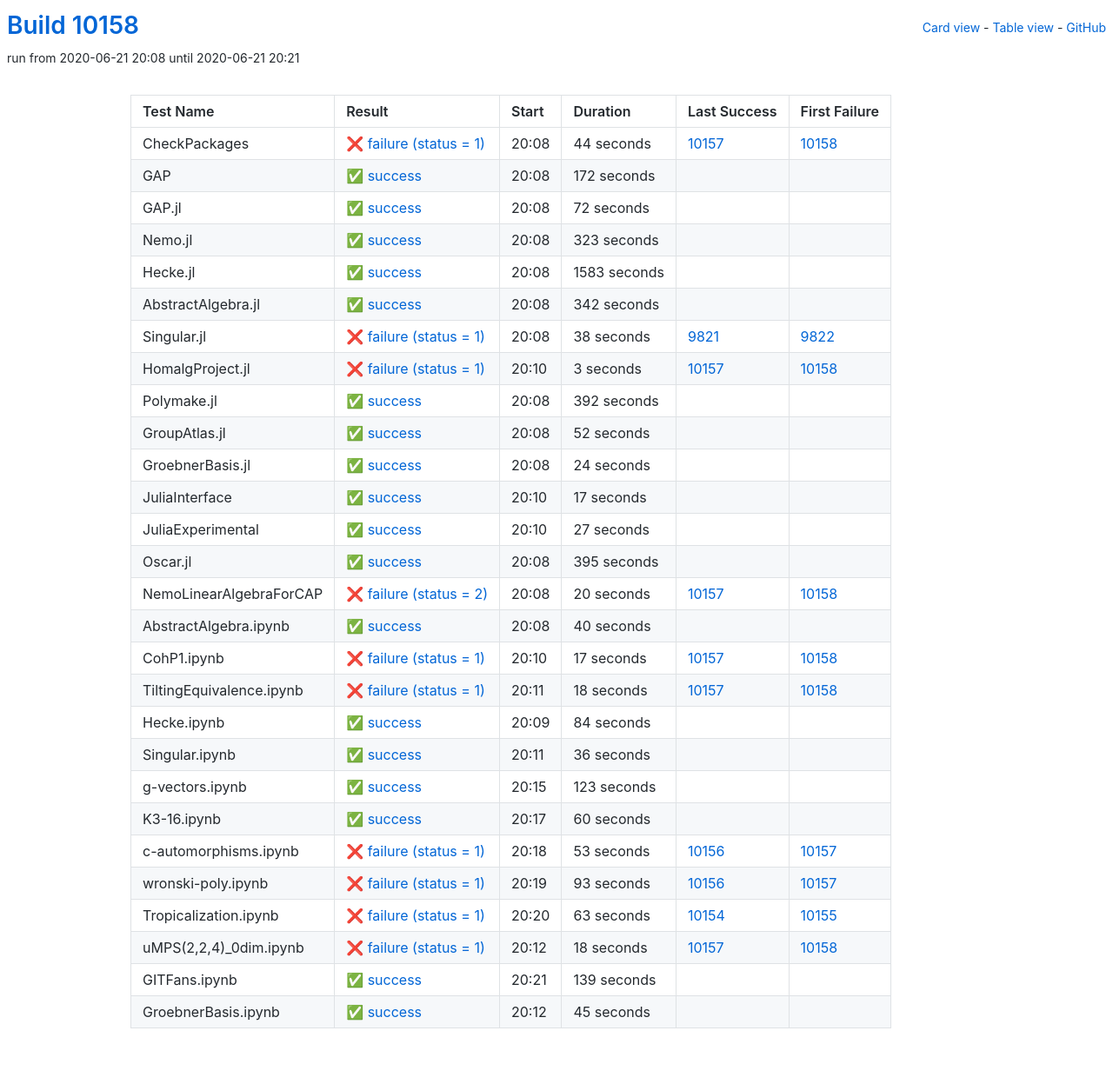
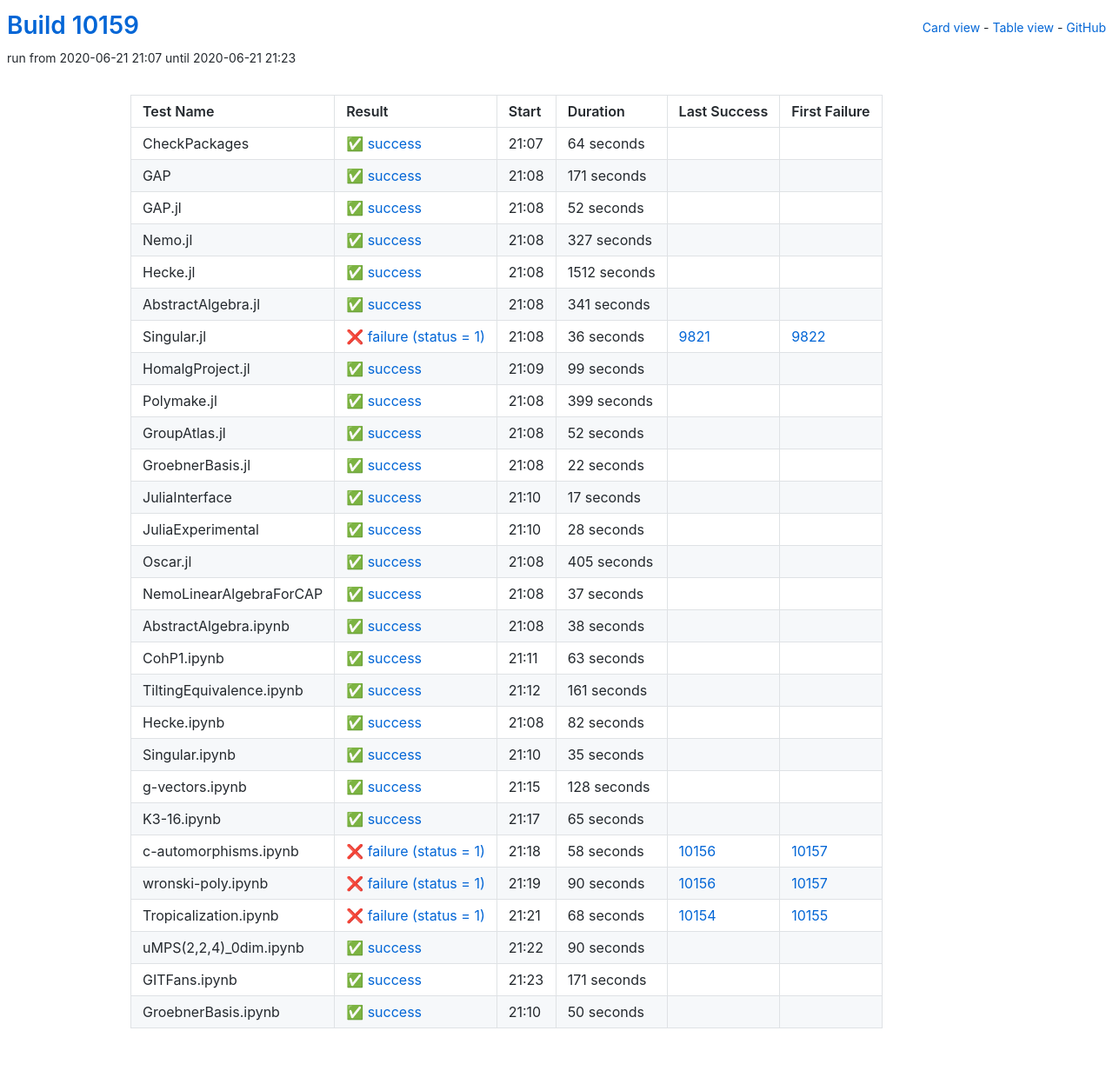
Before and after one commit to oscar-system/oscar-ci-status, a Jekyll site: the page built from table.html, in a window 1280 px wide. Shown: the whole page at 87% size. Built offline with Jekyll 4.4.1, drawn with Linux system fonts in a browser that asks for light colours.

Commit message:
Build #10159

```diff
--- a/_data/ci.yml
+++ b/_data/ci.yml
@@ -1,6 +1,6 @@
 ---
-build: 10158
-build_url: https://oscarci.mathematik.uni-kl.de/job/oscar/10158/
+build: 10159
+build_url: https://oscarci.mathematik.uni-kl.de/job/oscar/10159/
 job: oscar
 organization: oscar-system
 repo: oscar-ci-status
@@ -8,116 +8,116 @@
 tests:
 - name: CheckPackages
   id: checkpackages
-  log: https://oscarci.mathematik.uni-kl.de/job/oscar/10158/artifact/logs/build-10158/CheckPackages.log
-  start: 2020-06-21 20:08
-  success: false
-  exitcode: 1
-  status: failure
-  duration: 44
-  last_success: 10157
-  last_success_url: https://oscarci.mathematik.uni-kl.de/job/oscar/10157/
-  first_failure: 10158
-  first_failure_url: https://oscarci.mathematik.uni-kl.de/job/oscar/10158/
-- name: GAP
-  id: gap
-  log: https://oscarci.mathematik.uni-kl.de/job/oscar/10158/artifact/logs/build-10158/GAP.log
-  start: 2020-06-21 20:08
+  log: https://oscarci.mathematik.uni-kl.de/job/oscar/10159/artifact/logs/build-10159/CheckPackages.log
+  start: 2020-06-21 21:07
   success: true
   exitcode: 0
   status: success
-  duration: 172
+  duration: 64
+  last_success: false
+  last_success_url:
+  first_failure: false
+  first_failure_url:
+- name: GAP
+  id: gap
+  log: https://oscarci.mathematik.uni-kl.de/job/oscar/10159/artifact/logs/build-10159/GAP.log
+  start: 2020-06-21 21:08
+  success: true
+  exitcode: 0
+  status: success
+  duration: 171
   last_success: false
   last_success_url:
   first_failure: false
   first_failure_url:
 - name: GAP.jl
   id: gap-jl
-  log: https://oscarci.mathematik.uni-kl.de/job/oscar/10158/artifact/logs/build-10158/GAP.jl.log
-  start: 2020-06-21 20:08
+  log: https://oscarci.mathematik.uni-kl.de/job/oscar/10159/artifact/logs/build-10159/GAP.jl.log
+  start: 2020-06-21 21:08
   success: true
   exitcode: 0
   status: success
-  duration: 72
+  duration: 52
   last_success: false
   last_success_url:
   first_failure: false
   first_failure_url:
 - name: Nemo.jl
   id: nemo-jl
-  log: https://oscarci.mathematik.uni-kl.de/job/oscar/10158/artifact/logs/build-10158/Nemo.jl.log
-  start: 2020-06-21 20:08
+  log: https://oscarci.mathematik.uni-kl.de/job/oscar/10159/artifact/logs/build-10159/Nemo.jl.log
+  start: 2020-06-21 21:08
   success: true
   exitcode: 0
   status: success
-  duration: 323
+  duration: 327
   last_success: false
   last_success_url:
   first_failure: false
   first_failure_url:
 - name: Hecke.jl
   id: hecke-jl
-  log: https://oscarci.mathematik.uni-kl.de/job/oscar/10158/artifact/logs/build-10158/Hecke.jl.log
-  start: 2020-06-21 20:08
+  log: https://oscarci.mathematik.uni-kl.de/job/oscar/10159/artifact/logs/build-10159/Hecke.jl.log
+  start: 2020-06-21 21:08
   success: true
   exitcode: 0
   status: success
-  duration: 1583
+  duration: 1512
   last_success: false
   last_success_url:
   first_failure: false
   first_failure_url:
 - name: AbstractAlgebra.jl
   id: abstractalgebra-jl
-  log: https://oscarci.mathematik.uni-kl.de/job/oscar/10158/artifact/logs/build-10158/AbstractAlgebra.jl.log
-  start: 2020-06-21 20:08
+  log: https://oscarci.mathematik.uni-kl.de/job/oscar/10159/artifact/logs/build-10159/AbstractAlgebra.jl.log
+  start: 2020-06-21 21:08
   success: true
   exitcode: 0
   status: success
-  duration: 342
+  duration: 341
   last_success: false
   last_success_url:
   first_failure: false
   first_failure_url:
 - name: Singular.jl
   id: singular-jl
-  log: https://oscarci.mathematik.uni-kl.de/job/oscar/10158/artifact/logs/build-10158/Singular.jl.log
-  start: 2020-06-21 20:08
+  log: https://oscarci.mathematik.uni-kl.de/job/oscar/10159/artifact/logs/build-10159/Singular.jl.log
+  start: 2020-06-21 21:08
   success: false
   exitcode: 1
   status: failure
-  duration: 38
+  duration: 36
   last_success: 9821
   last_success_url: https://oscarci.mathematik.uni-kl.de/job/oscar/9821/
   first_failure: 9822
   first_failure_url: https://oscarci.mathematik.uni-kl.de/job/oscar/9822/
 - name: HomalgProject.jl
   id: homalgproject-jl
-  log: https://oscarci.mathematik.uni-kl.de/job/oscar/10158/artifact/logs/build-10158/HomalgProject.jl.log
-  start: 2020-06-21 20:10
-  success: false
-  exitcode: 1
-  status: failure
-  duration: 3
-  last_success: 10157
-  last_success_url: https://oscarci.mathematik.uni-kl.de/job/oscar/10157/
-  first_failure: 10158
-  first_failure_url: https://oscarci.mathematik.uni-kl.de/job/oscar/10158/
-- name: Polymake.jl
-  id: polymake-jl
-  log: https://oscarci.mathematik.uni-kl.de/job/oscar/10158/artifact/logs/build-10158/Polymake.jl.log
-  start: 2020-06-21 20:08
+  log: https://oscarci.mathematik.uni-kl.de/job/oscar/10159/artifact/logs/build-10159/HomalgProject.jl.log
+  start: 2020-06-21 21:09
   success: true
   exitcode: 0
   status: success
-  duration: 392
+  duration: 99
+  last_success: false
+  last_success_url:
+  first_failure: false
+  first_failure_url:
+- name: Polymake.jl
+  id: polymake-jl
+  log: https://oscarci.mathematik.uni-kl.de/job/oscar/10159/artifact/logs/build-10159/Polymake.jl.log
+  start: 2020-06-21 21:08
+  success: true
+  exitcode: 0
+  status: success
+  duration: 399
   last_success: false
   last_success_url:
   first_failure: false
   first_failure_url:
 - name: GroupAtlas.jl
   id: groupatlas-jl
-  log: https://oscarci.mathematik.uni-kl.de/job/oscar/10158/artifact/logs/build-10158/GroupAtlas.jl.log
-  start: 2020-06-21 20:08
+  log: https://oscarci.mathematik.uni-kl.de/job/oscar/10159/artifact/logs/build-10159/GroupAtlas.jl.log
+  start: 2020-06-21 21:08
   success: true
   exitcode: 0
   status: success
@@ -128,20 +128,20 @@
   first_failure_url:
 - name: GroebnerBasis.jl
   id: groebnerbasis-jl
-  log: https://oscarci.mathematik.uni-kl.de/job/oscar/10158/artifact/logs/build-10158/GroebnerBasis.jl.log
-  start: 2020-06-21 20:08
+  log: https://oscarci.mathematik.uni-kl.de/job/oscar/10159/artifact/logs/build-10159/GroebnerBasis.jl.log
+  start: 2020-06-21 21:08
   success: true
   exitcode: 0
   status: success
-  duration: 24
+  duration: 22
   last_success: false
   last_success_url:
   first_failure: false
   first_failure_url:
 - name: JuliaInterface
   id: juliainterface
-  log: https://oscarci.mathematik.uni-kl.de/job/oscar/10158/artifact/logs/build-10158/JuliaInterface.log
-  start: 2020-06-21 20:10
+  log: https://oscarci.mathematik.uni-kl.de/job/oscar/10159/artifact/logs/build-10159/JuliaInterface.log
+  start: 2020-06-21 21:10
   success: true
   exitcode: 0
   status: success
@@ -152,192 +152,192 @@
   first_failure_url:
 - name: JuliaExperimental
   id: juliaexperimental
-  log: https://oscarci.mathematik.uni-kl.de/job/oscar/10158/artifact/logs/build-10158/JuliaExperimental.log
-  start: 2020-06-21 20:10
+  log: https://oscarci.mathematik.uni-kl.de/job/oscar/10159/artifact/logs/build-10159/JuliaExperimental.log
+  start: 2020-06-21 21:10
   success: true
   exitcode: 0
   status: success
-  duration: 27
+  duration: 28
   last_success: false
   last_success_url:
   first_failure: false
   first_failure_url:
 - name: Oscar.jl
   id: oscar-jl
-  log: https://oscarci.mathematik.uni-kl.de/job/oscar/10158/artifact/logs/build-10158/Oscar.jl.log
-  start: 2020-06-21 20:08
+  log: https://oscarci.mathematik.uni-kl.de/job/oscar/10159/artifact/logs/build-10159/Oscar.jl.log
+  start: 2020-06-21 21:08
   success: true
   exitcode: 0
   status: success
-  duration: 395
+  duration: 405
   last_success: false
   last_success_url:
   first_failure: false
   first_failure_url:
 - name: NemoLinearAlgebraForCAP
   id: nemolinearalgebraforcap
-  log: https://oscarci.mathematik.uni-kl.de/job/oscar/10158/artifact/logs/build-10158/NemoLinearAlgebraForCAP.log
-  start: 2020-06-21 20:08
-  success: false
-  exitcode: 2
-  status: failure
-  duration: 20
-  last_success: 10157
-  last_success_url: https://oscarci.mathematik.uni-kl.de/job/oscar/10157/
-  first_failure: 10158
-  first_failure_url: https://oscarci.mathematik.uni-kl.de/job/oscar/10158/
-- name: AbstractAlgebra.ipynb
-  id: abstractalgebra-ipynb
-  log: https://oscarci.mathematik.uni-kl.de/job/oscar/10158/artifact/logs/build-10158/AbstractAlgebra.ipynb.log
-  start: 2020-06-21 20:08
+  log: https://oscarci.mathematik.uni-kl.de/job/oscar/10159/artifact/logs/build-10159/NemoLinearAlgebraForCAP.log
+  start: 2020-06-21 21:08
   success: true
   exitcode: 0
   status: success
-  duration: 40
+  duration: 37
+  last_success: false
+  last_success_url:
+  first_failure: false
+  first_failure_url:
+- name: AbstractAlgebra.ipynb
+  id: abstractalgebra-ipynb
+  log: https://oscarci.mathematik.uni-kl.de/job/oscar/10159/artifact/logs/build-10159/AbstractAlgebra.ipynb.log
+  start: 2020-06-21 21:08
+  success: true
+  exitcode: 0
+  status: success
+  duration: 38
   last_success: false
   last_success_url:
   first_failure: false
   first_failure_url:
 - name: CohP1.ipynb
   id: cohp1-ipynb
-  log: https://oscarci.mathematik.uni-kl.de/job/oscar/10158/artifact/logs/build-10158/CohP1.ipynb.log
-  start: 2020-06-21 20:10
-  success: false
-  exitcode: 1
-  status: failure
-  duration: 17
-  last_success: 10157
-  last_success_url: https://oscarci.mathematik.uni-kl.de/job/oscar/10157/
-  first_failure: 10158
-  first_failure_url: https://oscarci.mathematik.uni-kl.de/job/oscar/10158/
-- name: TiltingEquivalence.ipynb
-  id: tiltingequivalence-ipynb
-  log: https://oscarci.mathematik.uni-kl.de/job/oscar/10158/artifact/logs/build-10158/TiltingEquivalence.ipynb.log
-  start: 2020-06-21 20:11
-  success: false
-  exitcode: 1
-  status: failure
-  duration: 18
-  last_success: 10157
-  last_success_url: https://oscarci.mathematik.uni-kl.de/job/oscar/10157/
-  first_failure: 10158
-  first_failure_url: https://oscarci.mathematik.uni-kl.de/job/oscar/10158/
-- name: Hecke.ipynb
-  id: hecke-ipynb
-  log: https://oscarci.mathematik.uni-kl.de/job/oscar/10158/artifact/logs/build-10158/Hecke.ipynb.log
-  start: 2020-06-21 20:09
+  log: https://oscarci.mathematik.uni-kl.de/job/oscar/10159/artifact/logs/build-10159/CohP1.ipynb.log
+  start: 2020-06-21 21:11
   success: true
   exitcode: 0
   status: success
-  duration: 84
+  duration: 63
+  last_success: false
+  last_success_url:
+  first_failure: false
+  first_failure_url:
+- name: TiltingEquivalence.ipynb
+  id: tiltingequivalence-ipynb
+  log: https://oscarci.mathematik.uni-kl.de/job/oscar/10159/artifact/logs/build-10159/TiltingEquivalence.ipynb.log
+  start: 2020-06-21 21:12
+  success: true
+  exitcode: 0
+  status: success
+  duration: 161
+  last_success: false
+  last_success_url:
+  first_failure: false
+  first_failure_url:
+- name: Hecke.ipynb
+  id: hecke-ipynb
+  log: https://oscarci.mathematik.uni-kl.de/job/oscar/10159/artifact/logs/build-10159/Hecke.ipynb.log
+  start: 2020-06-21 21:08
+  success: true
+  exitcode: 0
+  status: success
+  duration: 82
   last_success: false
   last_success_url:
   first_failure: false
   first_failure_url:
 - name: Singular.ipynb
   id: singular-ipynb
-  log: https://oscarci.mathematik.uni-kl.de/job/oscar/10158/artifact/logs/build-10158/Singular.ipynb.log
-  start: 2020-06-21 20:11
+  log: https://oscarci.mathematik.uni-kl.de/job/oscar/10159/artifact/logs/build-10159/Singular.ipynb.log
+  start: 2020-06-21 21:10
   success: true
   exitcode: 0
   status: success
-  duration: 36
+  duration: 35
   last_success: false
   last_success_url:
   first_failure: false
   first_failure_url:
 - name: g-vectors.ipynb
   id: g-vectors-ipynb
-  log: https://oscarci.mathematik.uni-kl.de/job/oscar/10158/artifact/logs/build-10158/g-vectors.ipynb.log
-  start: 2020-06-21 20:15
+  log: https://oscarci.mathematik.uni-kl.de/job/oscar/10159/artifact/logs/build-10159/g-vectors.ipynb.log
+  start: 2020-06-21 21:15
   success: true
   exitcode: 0
   status: success
-  duration: 123
+  duration: 128
   last_success: false
   last_success_url:
   first_failure: false
   first_failure_url:
 - name: K3-16.ipynb
   id: k3-16-ipynb
-  log: https://oscarci.mathematik.uni-kl.de/job/oscar/10158/artifact/logs/build-10158/K3-16.ipynb.log
-  start: 2020-06-21 20:17
+  log: https://oscarci.mathematik.uni-kl.de/job/oscar/10159/artifact/logs/build-10159/K3-16.ipynb.log
+  start: 2020-06-21 21:17
   success: true
   exitcode: 0
   status: success
-  duration: 60
+  duration: 65
   last_success: false
   last_success_url:
   first_failure: false
   first_failure_url:
 - name: c-automorphisms.ipynb
   id: c-automorphisms-ipynb
-  log: https://oscarci.mathematik.uni-kl.de/job/oscar/10158/artifact/logs/build-10158/c-automorphisms.ipynb.log
-  start: 2020-06-21 20:18
+  log: https://oscarci.mathematik.uni-kl.de/job/oscar/10159/artifact/logs/build-10159/c-automorphisms.ipynb.log
+  start: 2020-06-21 21:18
   success: false
   exitcode: 1
   status: failure
-  duration: 53
+  duration: 58
   last_success: 10156
   last_success_url: https://oscarci.mathematik.uni-kl.de/job/oscar/10156/
   first_failure: 10157
   first_failure_url: https://oscarci.mathematik.uni-kl.de/job/oscar/10157/
 - name: wronski-poly.ipynb
   id: wronski-poly-ipynb
-  log: https://oscarci.mathematik.uni-kl.de/job/oscar/10158/artifact/logs/build-10158/wronski-poly.ipynb.log
-  start: 2020-06-21 20:19
+  log: https://oscarci.mathematik.uni-kl.de/job/oscar/10159/artifact/logs/build-10159/wronski-poly.ipynb.log
+  start: 2020-06-21 21:19
   success: false
   exitcode: 1
   status: failure
-  duration: 93
+  duration: 90
   last_success: 10156
   last_success_url: https://oscarci.mathematik.uni-kl.de/job/oscar/10156/
   first_failure: 10157
   first_failure_url: https://oscarci.mathematik.uni-kl.de/job/oscar/10157/
 - name: Tropicalization.ipynb
   id: tropicalization-ipynb
-  log: https://oscarci.mathematik.uni-kl.de/job/oscar/10158/artifact/logs/build-10158/Tropicalization.ipynb.log
-  start: 2020-06-21 20:20
+  log: https://oscarci.mathematik.uni-kl.de/job/oscar/10159/artifact/logs/build-10159/Tropicalization.ipynb.log
+  start: 2020-06-21 21:21
   success: false
   exitcode: 1
   status: failure
-  duration: 63
+  duration: 68
   last_success: 10154
   last_success_url: https://oscarci.mathematik.uni-kl.de/job/oscar/10154/
   first_failure: 10155
   first_failure_url: https://oscarci.mathematik.uni-kl.de/job/oscar/10155/
 - name: uMPS(2,2,4)_0dim.ipynb
   id: umps-2-2-4-0dim-ipynb
-  log: https://oscarci.mathematik.uni-kl.de/job/oscar/10158/artifact/logs/build-10158/uMPS-2-2-4-_0dim.ipynb.log
-  start: 2020-06-21 20:12
-  success: false
-  exitcode: 1
-  status: failure
-  duration: 18
-  last_success: 10157
-  last_success_url: https://oscarci.mathematik.uni-kl.de/job/oscar/10157/
-  first_failure: 10158
-  first_failure_url: https://oscarci.mathematik.uni-kl.de/job/oscar/10158/
-- name: GITFans.ipynb
-  id: gitfans-ipynb
-  log: https://oscarci.mathematik.uni-kl.de/job/oscar/10158/artifact/logs/build-10158/GITFans.ipynb.log
-  start: 2020-06-21 20:21
+  log: https://oscarci.mathematik.uni-kl.de/job/oscar/10159/artifact/logs/build-10159/uMPS-2-2-4-_0dim.ipynb.log
+  start: 2020-06-21 21:22
   success: true
   exitcode: 0
   status: success
-  duration: 139
+  duration: 90
+  last_success: false
+  last_success_url:
+  first_failure: false
+  first_failure_url:
+- name: GITFans.ipynb
+  id: gitfans-ipynb
+  log: https://oscarci.mathematik.uni-kl.de/job/oscar/10159/artifact/logs/build-10159/GITFans.ipynb.log
+  start: 2020-06-21 21:23
+  success: true
+  exitcode: 0
+  status: success
+  duration: 171
   last_success: false
   last_success_url:
   first_failure: false
   first_failure_url:
 - name: GroebnerBasis.ipynb
   id: groebnerbasis-ipynb
-  log: https://oscarci.mathematik.uni-kl.de/job/oscar/10158/artifact/logs/build-10158/GroebnerBasis.ipynb.log
-  start: 2020-06-21 20:12
+  log: https://oscarci.mathematik.uni-kl.de/job/oscar/10159/artifact/logs/build-10159/GroebnerBasis.ipynb.log
+  start: 2020-06-21 21:10
   success: true
   exitcode: 0
   status: success
-  duration: 45
+  duration: 50
   last_success: false
   last_success_url:
   first_failure: false
```
Also changed, not shown: README.md.
